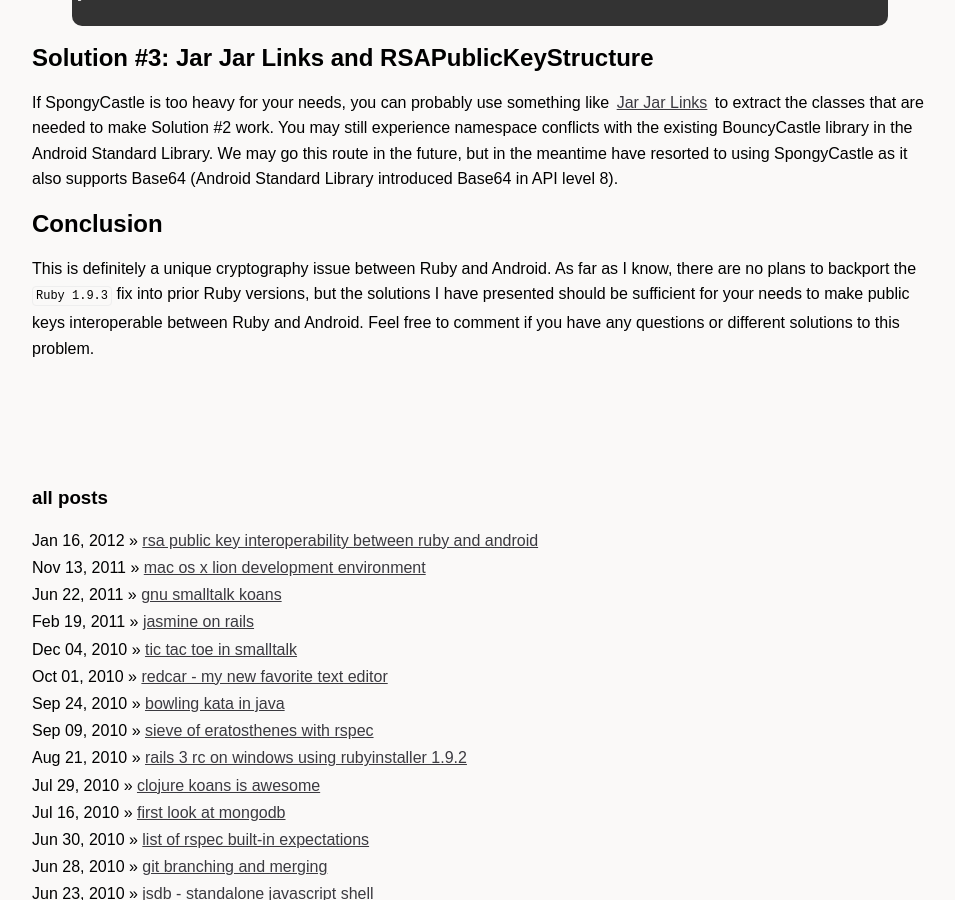
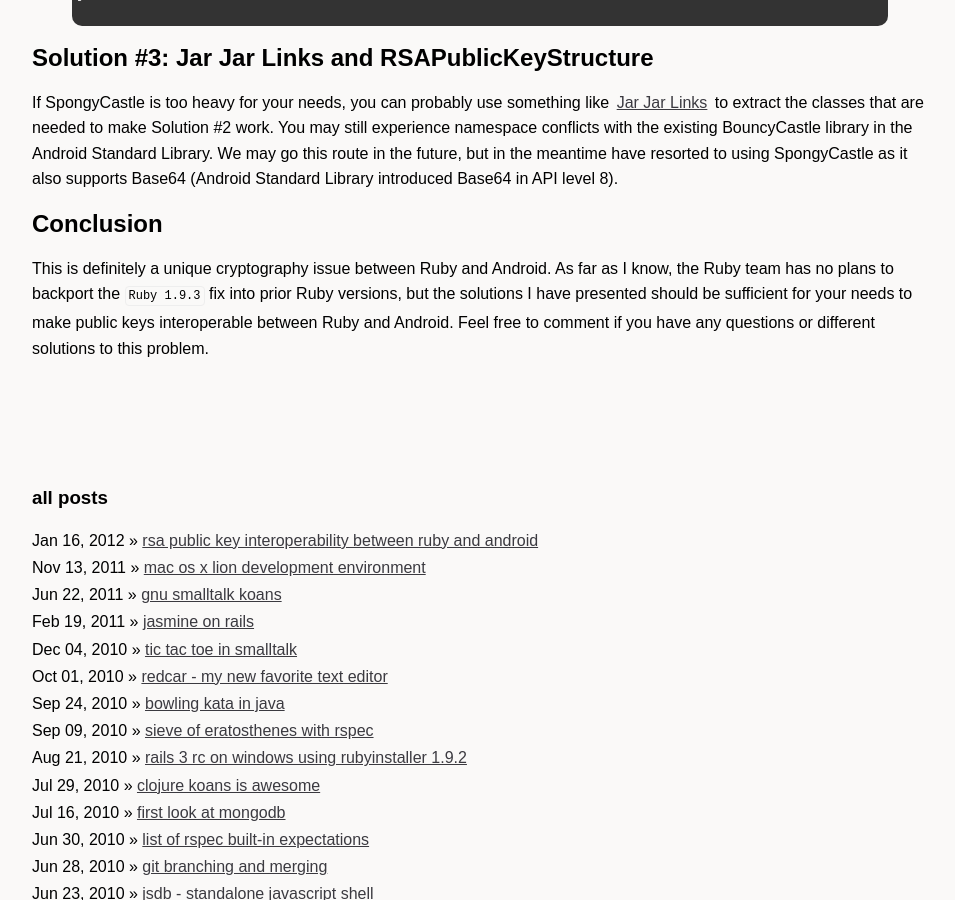
Before and after one commit to sl4m/sl4m.github.com, a Jekyll site: the page built from _posts/2012-01-16-rsa-public-key-interoperability-between-ruby-and-android.markdown, in a window 1280 px wide and 900 px high, scrolled down 3762 px. Shown: the whole window, without its empty margins (160-1115 px from the left). Built offline with Jekyll 4.4.1, drawn with Linux system fonts in a browser that asks for light colours; comment, search, counter and statistics services are not loaded.

Commit message:
adds correct person

```diff
--- a/_posts/2012-01-16-rsa-public-key-interoperability-between-ruby-and-android.markdown
+++ b/_posts/2012-01-16-rsa-public-key-interoperability-between-ruby-and-android.markdown
@@ -163,4 +163,4 @@ If SpongyCastle is too heavy for your needs, you can probably use something like
 
 ## Conclusion
 
-This is definitely a unique cryptography issue between Ruby and Android.  As far as I know, there are no plans to backport the `Ruby 1.9.3` fix into prior Ruby versions, but the solutions I have presented should be sufficient for your needs to make public keys interoperable between Ruby and Android.  Feel free to comment if you have any questions or different solutions to this problem.
+This is definitely a unique cryptography issue between Ruby and Android.  As far as I know, the Ruby team has no plans to backport the `Ruby 1.9.3` fix into prior Ruby versions, but the solutions I have presented should be sufficient for your needs to make public keys interoperable between Ruby and Android.  Feel free to comment if you have any questions or different solutions to this problem.
```
